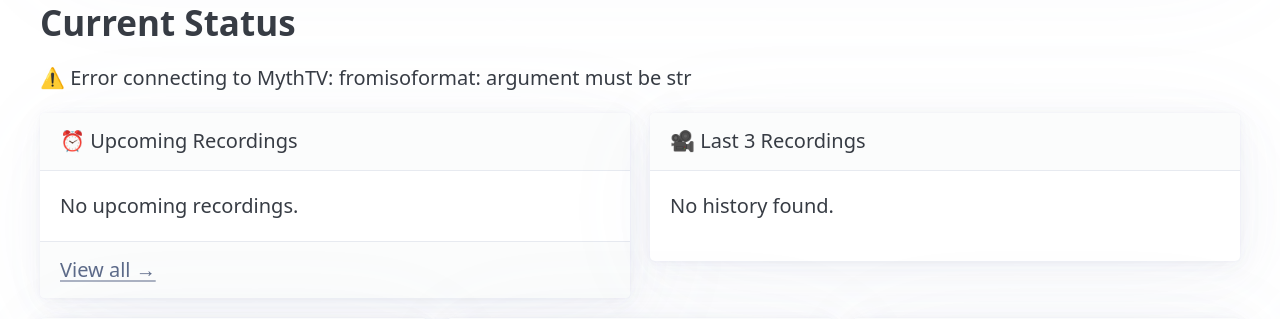
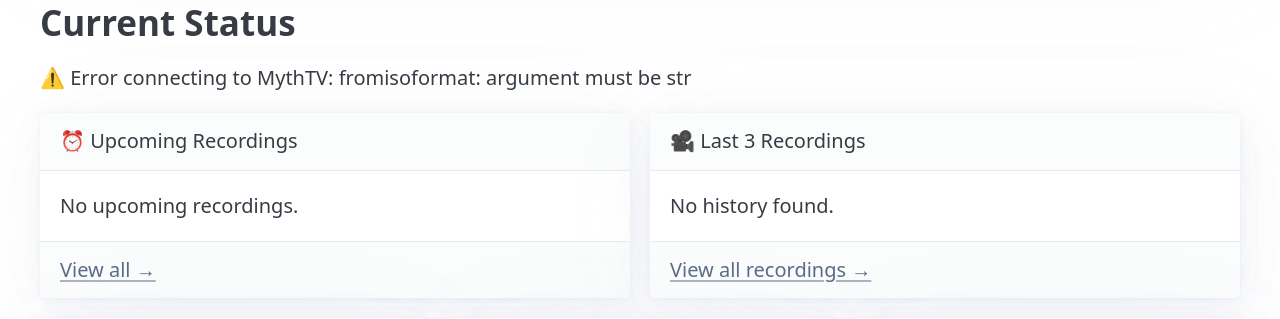
Before and after one commit to rlskoeser/nu-mythweb, a Django app: page / in a window 1280 px wide. Shown: the part 292-611 px from the top of the page. Run offline with Django 5.2, Linux system fonts and the light colour scheme; data that the repository does not hold is empty.

Commit message:
Link to recordings from dashboard

```diff
--- a/nu_mythweb/recordings/templates/recordings/dashboard.html
+++ b/nu_mythweb/recordings/templates/recordings/dashboard.html
@@ -44,7 +44,7 @@
                 <p>No history found.</p>
             {% endfor %}
             {# doesn't exist yet #}
-            {# <footer><a href="#" class="secondary">View All Recordings</a></footer> #}
+            <footer><a href="{% url 'list-recordings' %}" class="secondary">View all recordings →</a></footer>
         </article>
     </aside>
 
```
